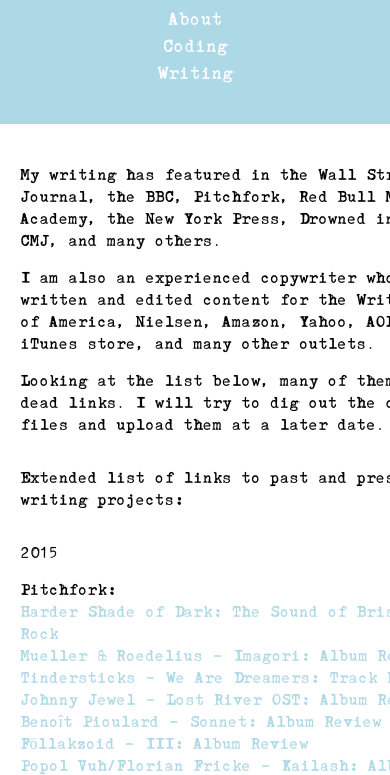
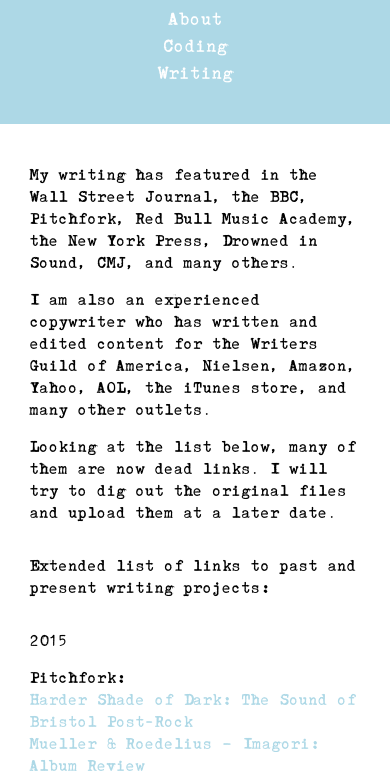
Before and after one commit to nickneyland/website-2024, a Gatsby site: page /writing in a window 390 px wide. Shown: the part 74-849 px from the top of the page. Built offline with nearby package versions, Linux system fonts and the light colour scheme; Gatsby itself is replaced by a stand-in of ours.

Commit message:
change to writing page

```diff
--- a/src/components/styles/layout.module.css
+++ b/src/components/styles/layout.module.css
@@ -68,6 +68,12 @@
     line-height: 22px;
     color: #000;
     margin-bottom: 15px;
+}
+
+@media (max-width: 639px ) {
+    .writingContainer .containerMain {
+        max-width: 85%;
+    }
 }
 
 .container {
--- a/src/pages/writing.js
+++ b/src/pages/writing.js
@@ -1,7 +1,11 @@
 import * as React from 'react'
 import Layout from "../components/layout"
+import {
+    writingContainer
+} from '../components/styles/layout.module.css'
 
 const writingPage = () => (
+    <div className={writingContainer}>
         <Layout>
             <div className="container">
                 <p>My writing has featured in the Wall Street Journal, the BBC, Pitchfork, Red Bull Music Academy, the New York Press, Drowned in Sound, CMJ, and many others.</p>
@@ -525,6 +529,7 @@
                 <a href="https://www.bbc.co.uk/dna/collective/A28641918" target="_blank" rel="noopener noreferrer">Now Hear This #06: Single Reviews</a></p></strong>
             </div>
         </Layout>
+    </div>
 )
 
 export default writingPage
```
Lines whose indentation alone changed are shown as unchanged.
